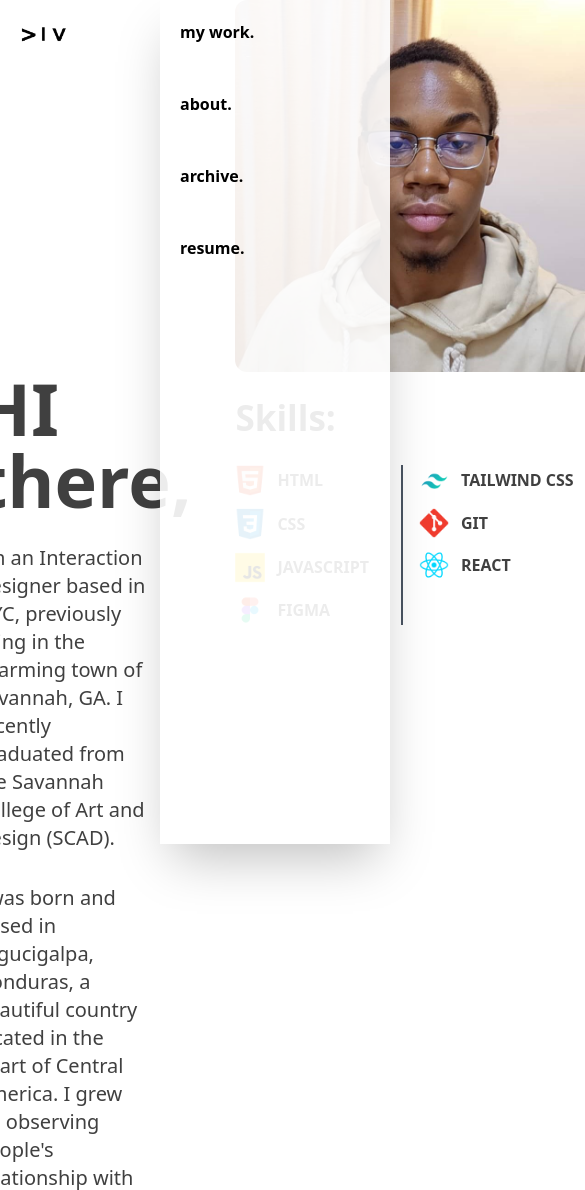
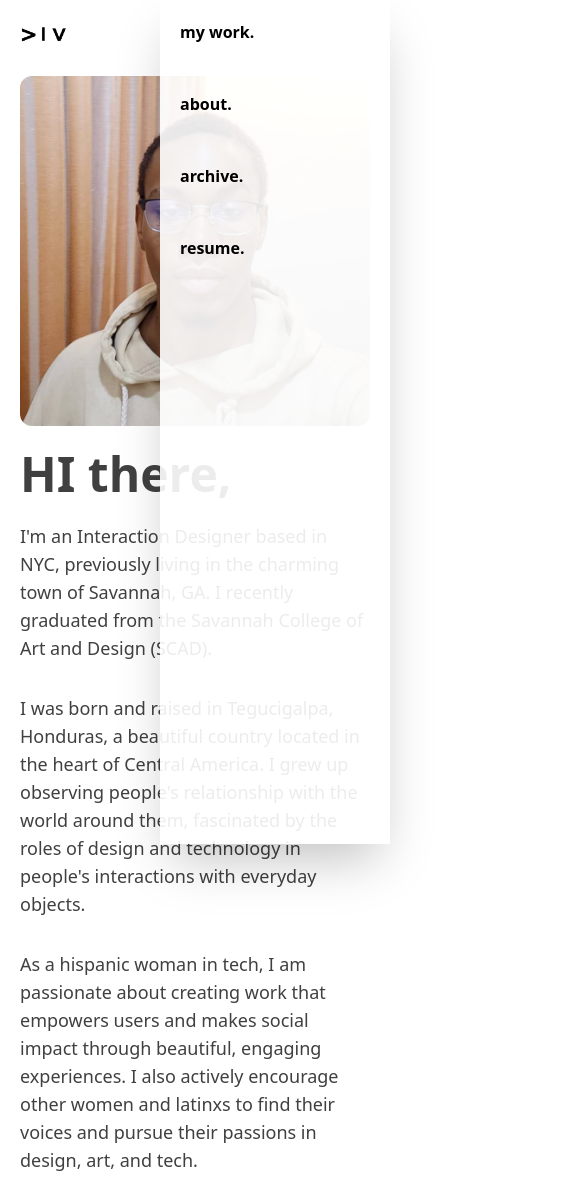
Before and after one commit to hellodivine/portfolio, a website: page html/about.html in a window 390 px wide. Shown: the top 1190 px of the page, 585 px wide, since content can reach past the window. Drawn offline with Linux system fonts and the light colour scheme.

Commit message:
portfolio- done with most part of the about responsiveness

```diff
--- a/html/about.html
+++ b/html/about.html
@@ -9,7 +9,7 @@
 <body>
     <section class="h-screen grid sm:grid-cols-2 px-[20px]">
 
-        <header class="col-span-full sm:col-span-2 mr-[20px] container text-left sm:w-[75%] sm:justify-center sm:mx-auto sm:mb-16">
+        <header class="col-span-full sm:col-span-2 mr-[20px] container text-left sm:w-[75%] sm:justify-center sm:mx-auto sm:mb-16 mb-8">
             <nav class=" pt-6 sm:pt-9 flex justify-between sm:flex sm:justify-between font-semibold">
                 <img class="w-[70px] h-[20px]" src="/asset/div - Copy.png" alt="">
                 <ul class="bg-opacity-90 sm:flex sm:space-x-10 sm:relative sm:bg-transparent sm:shadow-none sm:z-0 sm:left-0 sm:w-auto sm:p-0 sm:pt-0 sm:space-y-0 z-50 fixed top-0 right-0 bottom-0 bg-white shadow-2xl w-[230px] p-[20px]  space-y-12 ">
@@ -22,14 +22,14 @@
         </header>
 
 
-        <img class="col-span-1 mx-auto rounded-xl  sm:w-[371.58px] sm:h-[371px]" src="/asset/divine.jpg" alt="img">
+        <img class="sm:col-span-1 mx-auto rounded-xl sm:w-[371.58px] sm:h-[371px]" src="/asset/divine.jpg" alt="img">
 
 
-        <div class="col-span-1 row-span-2 transform -translate-x-11 w-[81%] ">
+        <div class="sm:col-span-1 row-span-2 sm:transform sm:-translate-x-11 sm:w-[81%] ">
 
-            <h1 class="pb-7 text-neutral-700 text-7xl text-left font-black">HI there,</h1>
+            <h1 class="sm:pb-7 py-6 text-neutral-700 text-5xl sm:text-7xl text-left font-black">HI there,</h1>
 
-            <div class="text-neutral-700 text-xl">
+            <div class="text-neutral-700 text-lg sm:text-xl">
                 <p>
                     I'm an Interaction Designer based in NYC, previously living in     the charming town of Savannah, GA. I recently graduated from the     Savannah College of Art and Design (SCAD).
                 </p>
@@ -49,8 +49,8 @@
 
 
 
-        <div class="mx-auto w-[372px]">
-            <p class=" text-neutral-700 text-[35px] font-black my-5">Skills:</p>
+        <div class="mx-auto sm:w-[372px]">
+            <p class=" text-neutral-700 text-[35px] font-black my-5 text-center sm:text-left">Skills:</p>
 
             <div>
 
@@ -112,10 +112,10 @@
 
 
 
-        <div class="col-span-2 flex-row mx-auto w-[75%]">
-            <p class=" text-neutral-700 text-[35px] font-black py-5 mt-10">misc..</p>
+        <div class="sm:col-span-2 flex-row mx-auto sm:w-[75%]">
+            <p class=" text-neutral-700 text-[35px] font-black py-5 mt-10 sm:text-left text-center">misc..</p>
 
-            <div class="flex">
+            <div class="sm:flex">
 
                 <div>
                     <p class="text-xl underline mb-5">volunteering.</p>
@@ -134,7 +134,7 @@
                 </div>
 
 
-                <div>
+                <div class="text-right sm:text-left my-12">
                     <p class="text-xl underline mb-5">awards(milestones)</p>
 
                     <div class="mb-5">
```
Also changed, not shown: index.html (+2 -2 lines), output.css.
